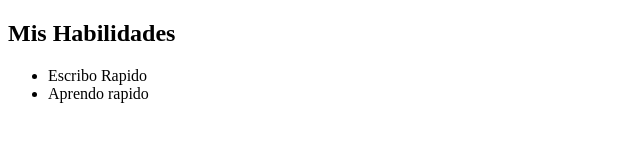
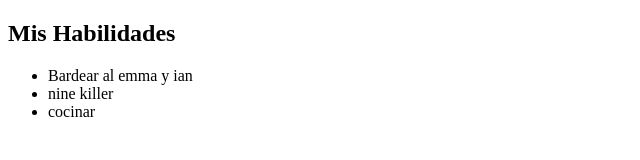
Before and after one commit to Chrisian171717/didijcid, a plain HTML site: page index.html in a window 1280 px wide. Shown: the whole page, without its empty margins (0-640 px from the left). Drawn offline with Linux system fonts and the light colour scheme.

Commit message:
Add files via upload

```diff
--- a/index.html
+++ b/index.html
@@ -9,8 +9,9 @@
     <div><h2>Mis Habilidades</h2></div>
     <div>
         <ul>
-            <li>Escribo Rapido</li>
-            <li>Aprendo rapido</li>
+            <li>Bardear al  emma y ian</li>
+            <li>nine killer</li>
+            <li>cocinar</li>
         </ul>
 </body>
 </html>
```
